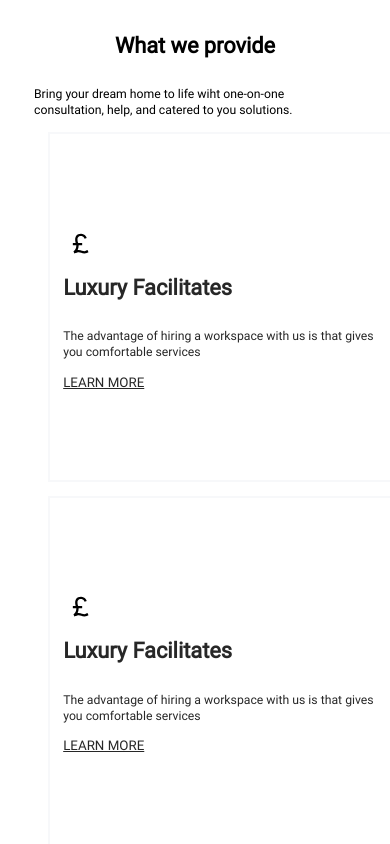
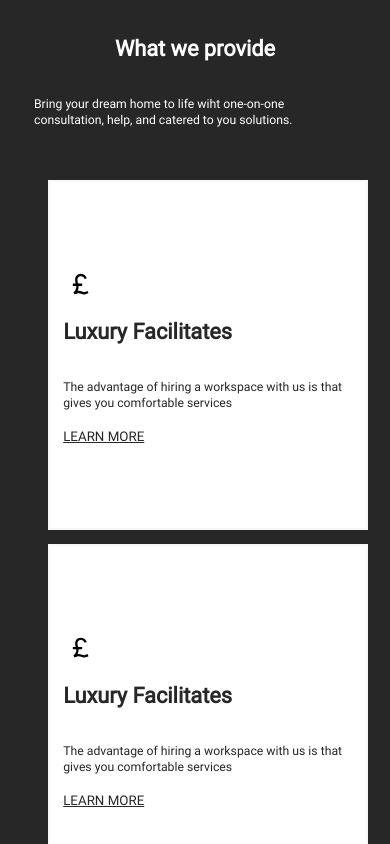
Before and after one commit to pmita/project-ALPHA, a React (Create React App) app: page / in a window 390 px wide. Shown: the part 860-1704 px from the top of the page. Built offline with nearby package versions, Linux system fonts and the light colour scheme; no server answers.

Commit message:
fixing some styles up

```diff
--- a/src/components/ServiceCard/style.scss
+++ b/src/components/ServiceCard/style.scss
@@ -0,0 +1,74 @@
+@import '../../styles/functions/mixins';
+@import '../../styles/base/variables';
+
+.wrapper{
+  position: relative;
+  overflow: hidden;
+}
+
+.service-item{
+  position: relative;
+  padding: 2rem;
+  height: 100%;
+  width: 100%;
+  background: $white;
+  color: $black;
+  border: 2px solid $grey;
+  @include flex(column, center, flex-start);
+  transition: all 0.3s ease-in;
+  z-index: 1;
+  img{
+    height: 35px;
+    width: 35px;
+    background-color: $white;
+    border-radius: 50%;
+    padding: 0.5rem;
+  }
+  .learn-more{
+    border: none;
+    outline: none;
+    text-transform: uppercase;
+    text-decoration: underline;
+    color: $black;
+    background: transparent;
+    &:hover{
+      cursor: pointer;
+    }
+  }
+  &:hover{
+    background: $black-light;
+    border-color: $black-light;
+    color: $white;
+    .learn-more{
+      color: $white;
+    }
+  }
+}
+
+.service-item-details{
+  position: absolute;
+  width: 100%;
+  height: 100%;
+  top: 0%;
+  left: 0;
+  background: $black-light;
+  color: $white;
+  z-index: 100;
+  transform: translateY(100%);
+  transition: all 0.3s ease-in;
+  @include flex(column, center, center);
+  padding: 2rem;
+  img{
+    height: 35px;
+    width: 35px;
+    background-color: $white;
+    border-radius: 50%;
+    padding: 0.5rem;
+    &:hover{
+      cursor: pointer;
+    }
+  }
+  &.active{
+    transform: translateY(0%);
+  }
+}
--- a/src/layout/Banner/style.scss
+++ b/src/layout/Banner/style.scss
@@ -5,6 +5,7 @@
   height: 90vh;
   width: 100%;
   @include flex(row, center, center);
+  overflow: hidden;
 }
 
 .banner-left,
--- a/src/layout/WhatWeOffer/style.scss
+++ b/src/layout/WhatWeOffer/style.scss
@@ -4,10 +4,16 @@
 .services-section{
   padding: 5rem;
   width: 100%;
-  min-height: 100vh;
+  min-height: 60vh;
+  background-color: $black;
+  color: $white;
   @include flex(column, center, center);
   h2, p{
-    padding: 2rem 0;
+    padding: 2.5rem 0;
+  }
+  p{
+    max-width: 550px;
+    word-wrap: break-word;
   }
 }
 
@@ -15,88 +21,14 @@
   padding: 0 2rem;
   align-self: stretch;
   display: grid;
-  grid-template-columns: repeat( auto-fit, minmax(350px, 1fr));
+  grid-template-columns: repeat( auto-fit, minmax(320px, 1fr));
   grid-auto-rows: 350px;
   gap: 2rem;
 }
 
-.wrapper{
-  position: relative;
-  overflow: hidden;
-}
-
-.service-item-details{
-  position: absolute;
-  width: 100%;
-  height: 100%;
-  top: 0%;
-  left: 0;
-  background: $black;
-  color: $white;
-  z-index: 100;
-  transform: translateY(100%);
-  transition: all 0.3s ease-in;
-  @include flex(column, center, center);
-  padding: 2rem;
-  img{
-    height: 35px;
-    width: 35px;
-    background-color: $white;
-    border-radius: 50%;
-    padding: 0.5rem;
-    &:hover{
-      cursor: pointer;
-    }
-  }
-  &.active{
-    transform: translateY(0%);
+/* MEDIA QUERIES */
+@media only screen and (max-width: 525px){
+  .services{
+    padding: 5rem 2rem;
   }
 }
-
-.service-item{
-  position: relative;
-  height: 100%;
-  width: 100%;
-  @include flex(column, center, flex-start);
-  padding: 2rem;
-  background: $white;
-  color: $black;
-  z-index: 1;
-  border: 2px solid $grey;
-  img{
-    height: 35px;
-    width: 35px;
-    background-color: $white;
-    border-radius: 50%;
-    padding: 0.5rem;
-  }
-  .learn-more{
-    border: none;
-    outline: none;
-    text-transform: uppercase;
-    text-decoration: underline;
-    color: $black;
-    background: transparent;
-    &:hover{
-      cursor: pointer;
-    }
-  }
-  &:hover{
-    background: $black;
-    border-color: $black;
-    color: $white;
-    .learn-more{
-      color: $white;
-    }
-    // &::before{
-    //   content: '';
-    //   position: absolute;
-    //   width: 100%;
-    //   height: 100%;
-    //   bottom: -5%;
-    //   left: 5%;
-    //   background:$grey;
-    //   z-index: -1;
-    // }
-  }
-}
```
